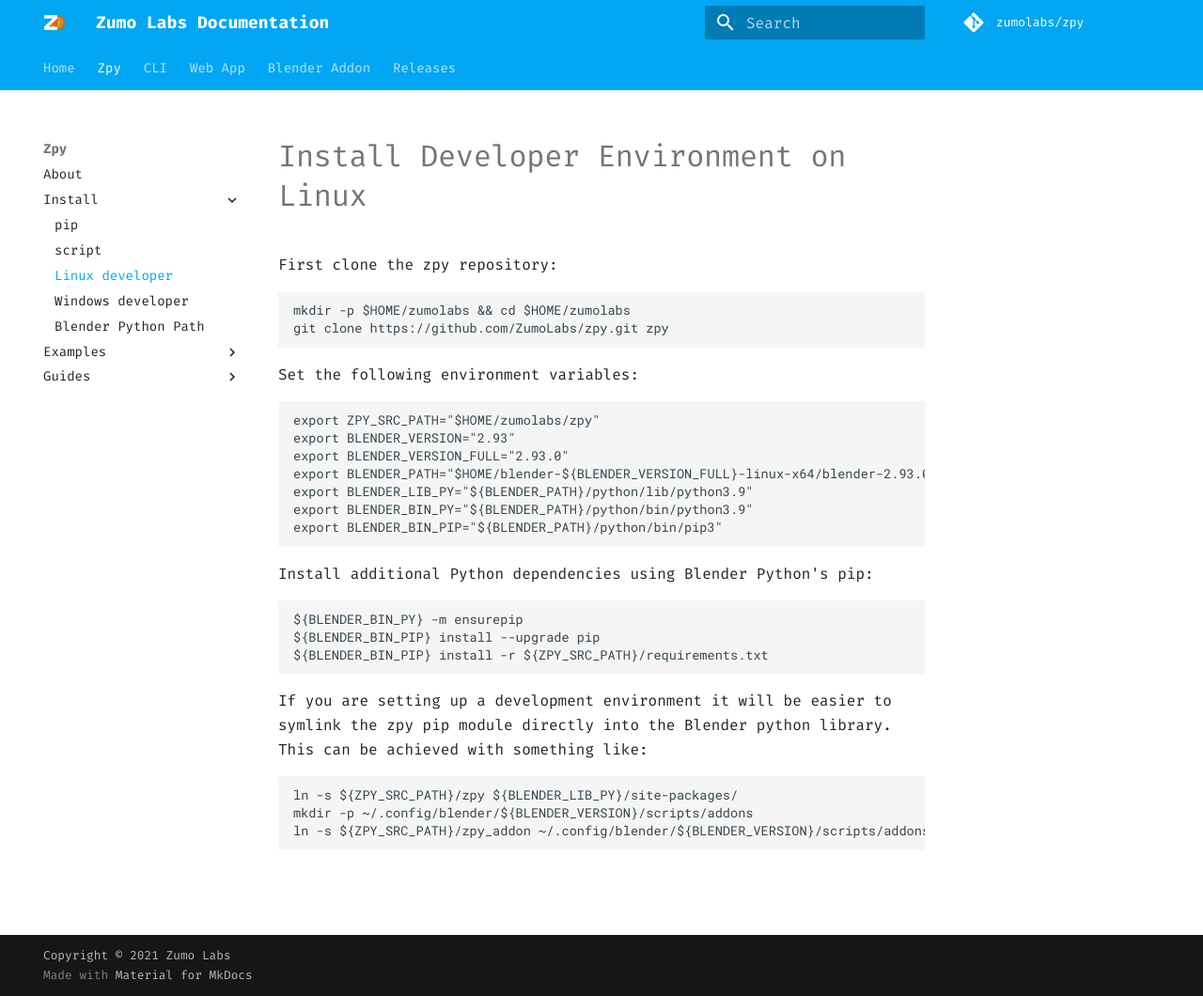
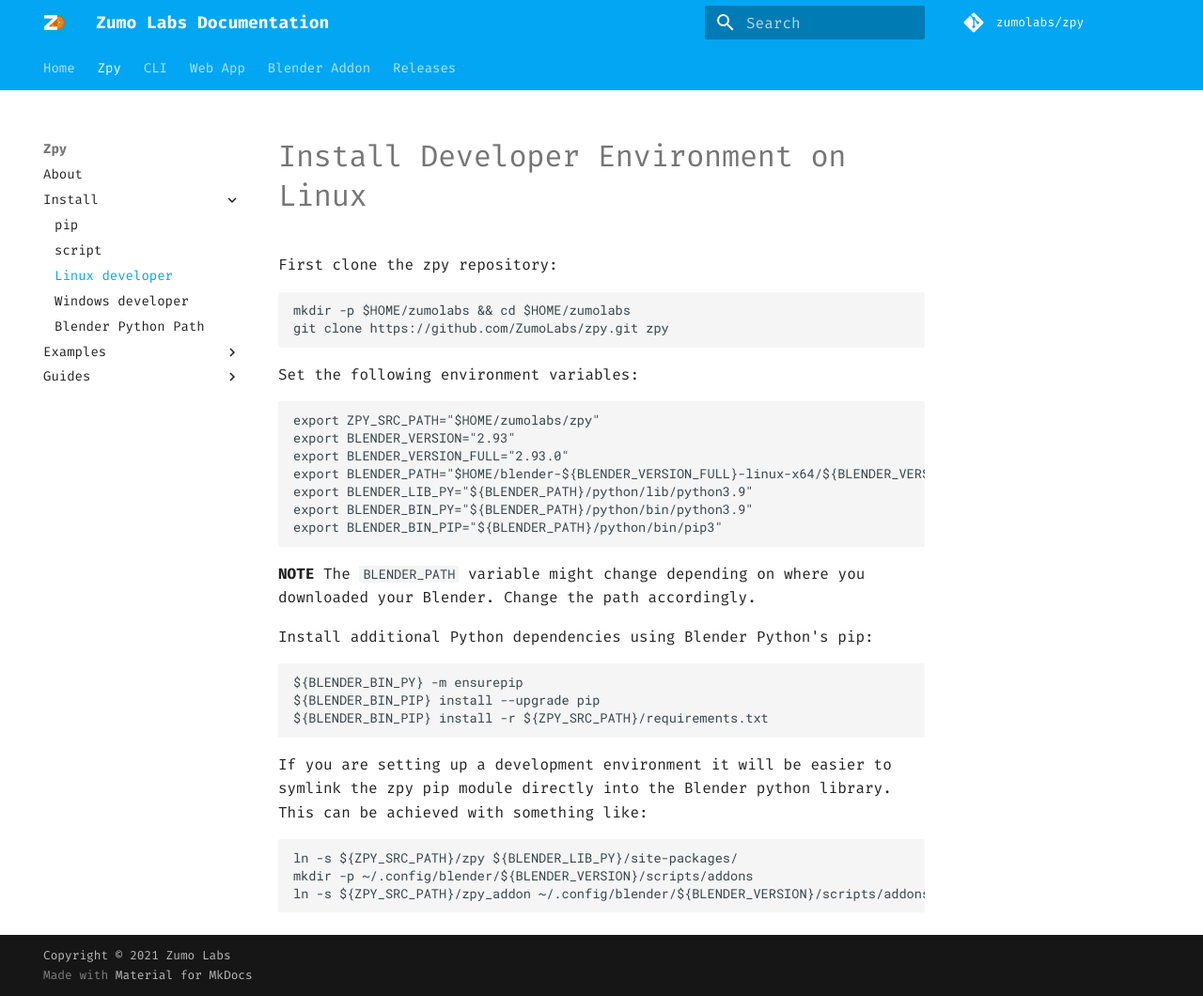
Before and after one commit to ZumoLabs/zpy, an MkDocs documentation site: the page built from docs/zpy/install/linux.md, in a window 1280 px wide and 1060 px high. Shown: the whole window at 94% size. Built offline with MkDocs 1.6.1 and Material for MkDocs 9.7.7, drawn with Linux system fonts in a browser that asks for light colours; comment, search, counter and statistics services are not loaded.

Commit message:
bugfix path

````diff
--- a/docs/zpy/install/linux.md
+++ b/docs/zpy/install/linux.md
@@ -13,11 +13,13 @@
 export ZPY_SRC_PATH="$HOME/zumolabs/zpy"
 export BLENDER_VERSION="2.93"
 export BLENDER_VERSION_FULL="2.93.0"
-export BLENDER_PATH="$HOME/blender-${BLENDER_VERSION_FULL}-linux-x64/blender-2.93.0-stable+blender-v293-release.84da05a8b806-linux.x86_64-release/${BLENDER_VERSION}"
+export BLENDER_PATH="$HOME/blender-${BLENDER_VERSION_FULL}-linux-x64/${BLENDER_VERSION}"
 export BLENDER_LIB_PY="${BLENDER_PATH}/python/lib/python3.9"
 export BLENDER_BIN_PY="${BLENDER_PATH}/python/bin/python3.9"
 export BLENDER_BIN_PIP="${BLENDER_PATH}/python/bin/pip3"
 ```
+
+**NOTE** The `BLENDER_PATH` variable might change depending on where you downloaded your Blender. Change the path accordingly.
 
 Install additional Python dependencies using Blender Python's pip:
 
````
Also changed, not shown: 1 other file.
